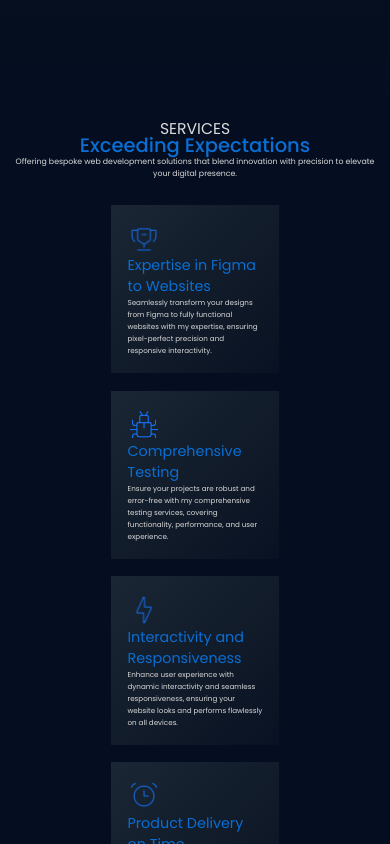
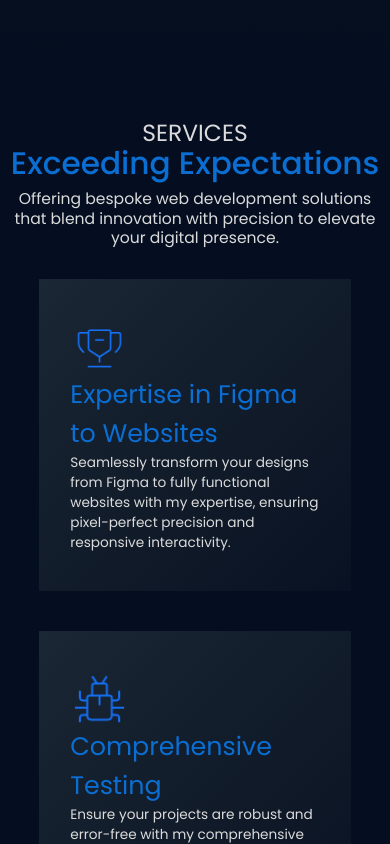
Before and after one commit to MuhammadTalha15/Personal-Website, a React (Vite) app: page / in a window 390 px wide. Shown: the part 740-1584 px from the top of the page. Built offline with nearby package versions, Linux system fonts and the light colour scheme.

Commit message:
Second Section Media Updated

```diff
--- a/src/styles/home.css
+++ b/src/styles/home.css
@@ -397,23 +397,7 @@ html{
     font-family: var(--Poppins);
     font-weight: 400;
     line-height: 2vmax;
-    /* opacity: 0; */
-    /* transform: translateX(-10vmax); */
-    /* animation: second-anime 5s 2s forwards; */
-    /* animation-timeline: scroll(); */
 }
-
-/* @keyframes second-anime {
-    from {
-        transform: translateX(-10vmax);
-        opacity: 0;
-    }
-
-    to {
-        transform: translateX(0vmax);
-        opacity: 1;
-    }
-} */
 
 .crd-cnt{
     height: 60%;
@@ -456,6 +440,41 @@ html{
         align-items: center;
         justify-content: space-between;
         flex-direction: column;
+    }
+}
+
+@media (max-width: 600px){
+    .sec-section {
+        height: 400vmin;
+        width: 100%;
+        background-color: var(--background-color);
+        display: flex;
+        align-items: center;
+        flex-direction: column;
+        padding: 2vmax 0;
+    }
+
+     .sec-section-sub-head {
+        font-size: 6vmin;
+        line-height: 6vmin;
+    }
+
+    .sec-section-mn-head {
+        font-size: 8vmin;
+        line-height: 7vmin;
+        margin: 1.5vmin;
+    }
+
+    .sec-section-des {
+        font-size: 4vmin;
+        width: 95vmin;
+        line-height: 5vmin;
+        margin: 1.5vmin;
+    }
+
+    .crd-cnt{
+        height: 90%;
+        width: 90%;
     }
 }
 
--- a/src/styles/serviceCard.css
+++ b/src/styles/serviceCard.css
@@ -11,8 +11,8 @@
 }
 
 .ser-card{
-    height: 20vmax;
-    width: 20vmax;
+    height: 80vmin;
+    width: 80vmin;
     background: linear-gradient(-45deg ,rgba(50, 50, 50, 0.1), rgba(225, 255, 225, 0.1));
     display: flex;
     align-items: center;
@@ -51,3 +51,22 @@
     font-size: .85vmax;
     font-family: var(--Poppins);
 }
+
+@media(max-width:600px){
+    .ser-card{
+        height: 80vmin;
+        width: 80vmin;
+    }
+
+    .ser-card-img{
+        width: 15vmin;
+    }
+
+    .ser-card-head{
+        font-size: 6.5vmin;
+    }
+
+    .ser-card-p{
+        font-size: 3.5vmin;
+    }
+}
```
